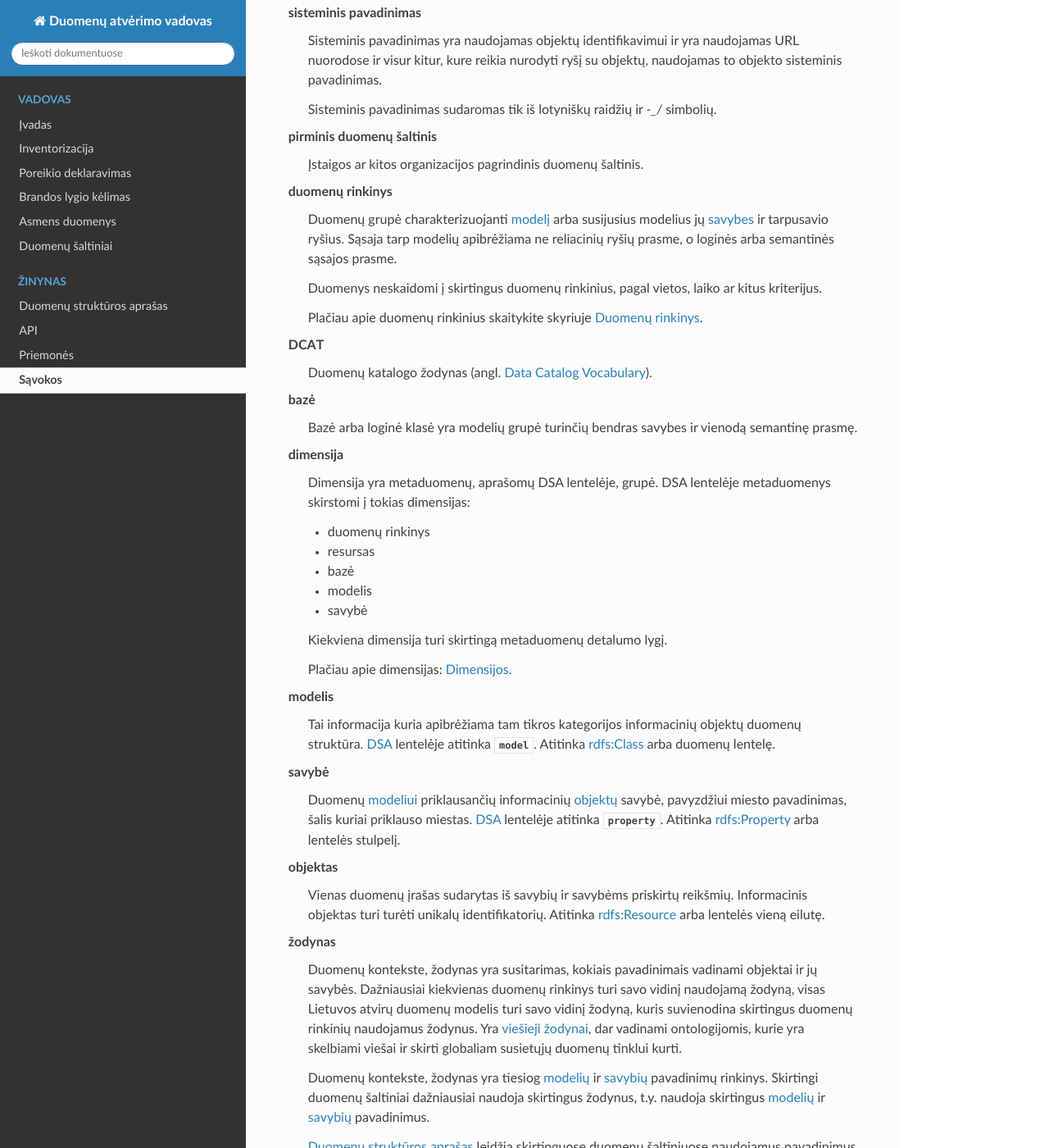
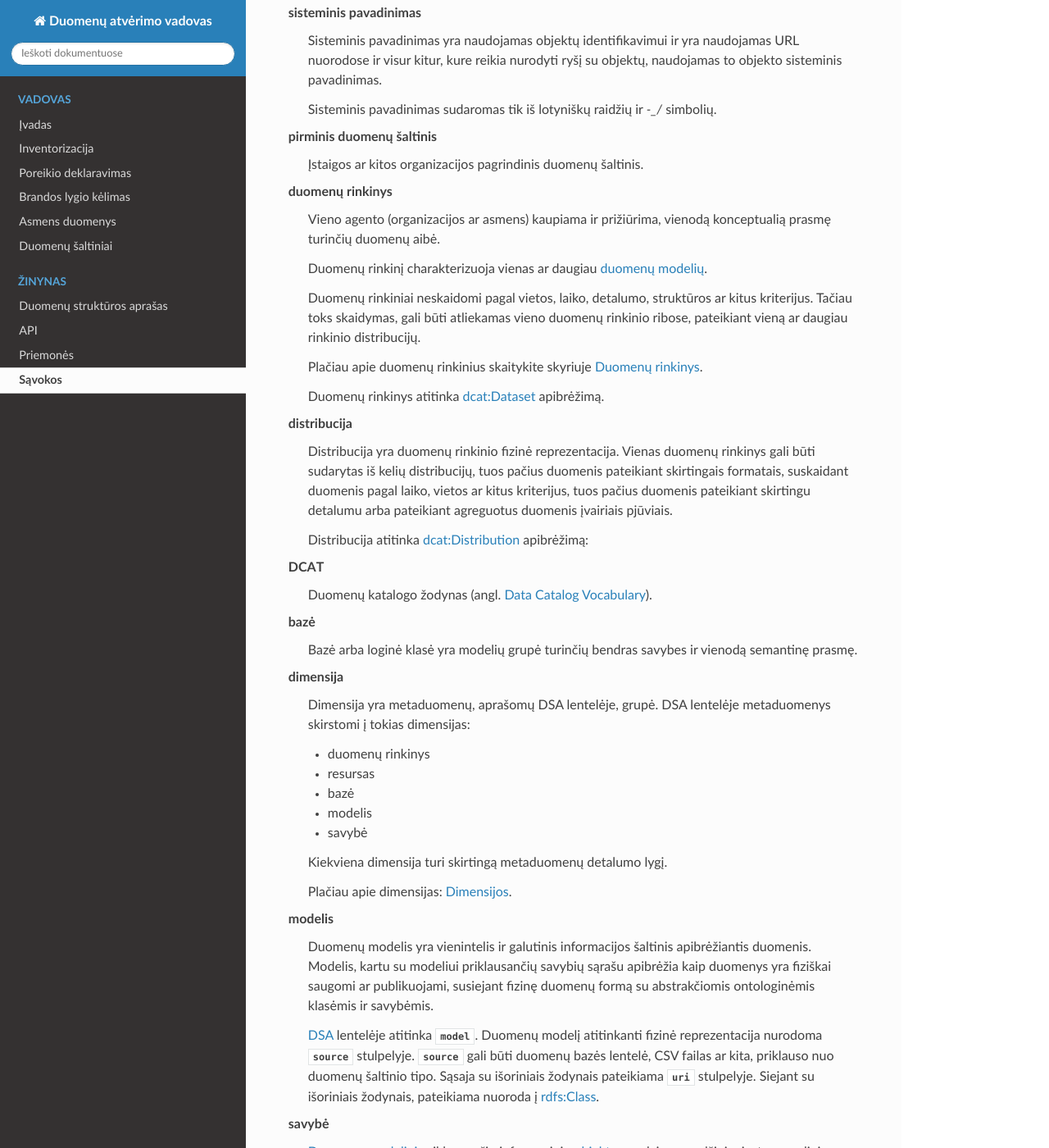
Before and after one commit to atviriduomenys/manifest, a Sphinx documentation site: the page built from docs/savokos.rst, in a window 1280 px wide and 1400 px high, scrolled down 4330 px. Shown: the whole window at 82% size. Built offline with Sphinx 7.4.7 and the Read the Docs theme 2.0.0, drawn with Linux system fonts in a browser that asks for light colours; pages that are not in the unit, such as notebooks, are missing from menus.

Commit message:
Improve glossary

```diff
--- a/docs/savokos.rst
+++ b/docs/savokos.rst
@@ -270,16 +270,34 @@ Sąvokos
         Įstaigos ar kitos organizacijos pagrindinis duomenų šaltinis.
 
     duomenų rinkinys
-        Duomenų grupė charakterizuojanti :term:`modelį <modelis>` arba
-        susijusius modelius jų :term:`savybes <savybė>` ir tarpusavio ryšius.
-        Sąsaja tarp modelių apibrėžiama ne reliacinių ryšių prasme, o loginės
-        arba semantinės sąsajos prasme.
+        Vieno agento (organizacijos ar asmens) kaupiama ir prižiūrima, vienodą
+        konceptualią prasmę turinčių duomenų aibė.
 
-        Duomenys neskaidomi į skirtingus duomenų rinkinius, pagal vietos, laiko
-        ar kitus kriterijus.
+        Duomenų rinkinį charakterizuoja vienas ar daugiau :term:`duomenų modelių
+        <modelis>`.
+
+        Duomenų rinkiniai neskaidomi pagal vietos, laiko, detalumo, struktūros
+        ar kitus kriterijus. Tačiau toks skaidymas, gali būti atliekamas vieno
+        duomenų rinkinio ribose, pateikiant vieną ar daugiau rinkinio
+        distribucijų.
 
         Plačiau apie duomenų rinkinius skaitykite skyriuje
         :ref:`duomenų-rinkinys`.
+
+        Duomenų rinkinys atitinka `dcat:Dataset`_ apibrėžimą.
+
+        .. _dcat:Dataset: https://www.w3.org/TR/vocab-dcat-2/#Class:Dataset
+
+    distribucija
+        Distribucija yra duomenų rinkinio fizinė reprezentacija. Vienas duomenų
+        rinkinys gali būti sudarytas iš kelių distribucijų, tuos pačius duomenis
+        pateikiant skirtingais formatais, suskaidant duomenis pagal laiko,
+        vietos ar kitus kriterijus, tuos pačius duomenis pateikiant skirtingu
+        detalumu arba pateikiant agreguotus duomenis įvairiais pjūviais.
+
+        Distribucija atitinka `dcat:Distribution`_ apibrėžimą:
+
+        .. _dcat:Distribution: https://www.w3.org/TR/vocab-dcat-2/#Class:Distribution
 
     DCAT
         Duomenų katalogo žodynas (angl. `Data Catalog Vocabulary`_).
@@ -305,14 +323,23 @@ Sąvokos
         Plačiau apie dimensijas: :ref:`dimensijos`.
 
     modelis
-        Tai informacija kuria apibrėžiama tam tikros kategorijos informacinių
-        objektų duomenų struktūra. :term:`DSA` lentelėje atitinka :data:`model`.
-        Atitinka `rdfs:Class`_ arba duomenų lentelę.
+        Duomenų modelis yra vienintelis ir galutinis informacijos šaltinis
+        apibrėžiantis duomenis. Modelis, kartu su modeliui priklausančių savybių
+        sąrašu apibrėžia kaip duomenys yra fiziškai saugomi ar publikuojami,
+        susiejant fizinę duomenų formą su abstrakčiomis ontologinėmis klasėmis
+        ir savybėmis.
+
+        :term:`DSA` lentelėje atitinka :data:`model`. Duomenų modelį atitinkanti
+        fizinė reprezentacija nurodoma :data:`source` stulpelyje. :data:`source`
+        gali būti duomenų bazės lentelė, CSV failas ar kita, priklauso nuo
+        duomenų šaltinio tipo. Sąsaja su išoriniais žodynais pateikiama
+        :data:`uri` stulpelyje. Siejant su išoriniais žodynais, pateikiama
+        nuoroda į `rdfs:Class`_.
 
         .. _rdfs:Class: https://www.w3.org/TR/rdf-schema/#ch_class
 
     savybė
-        Duomenų :term:`modeliui <modelis>` priklausančių informacinių
+        :term:`Duomenų modeliui <modelis>` priklausančių informacinių
         :term:`objektų <objektas>` savybė, pavyzdžiui miesto pavadinimas, šalis
         kuriai priklauso miestas. :term:`DSA` lentelėje atitinka
         :data:`property`. Atitinka `rdfs:Property`_ arba lentelės stulpelį.
```
